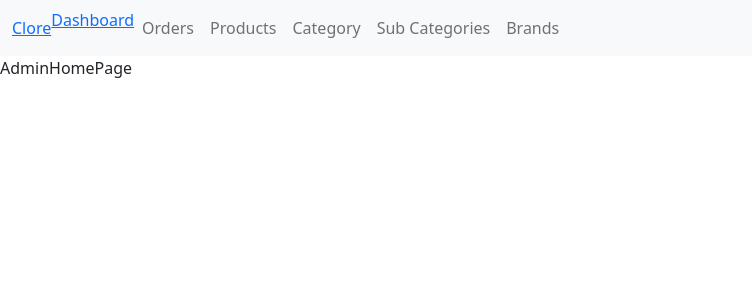
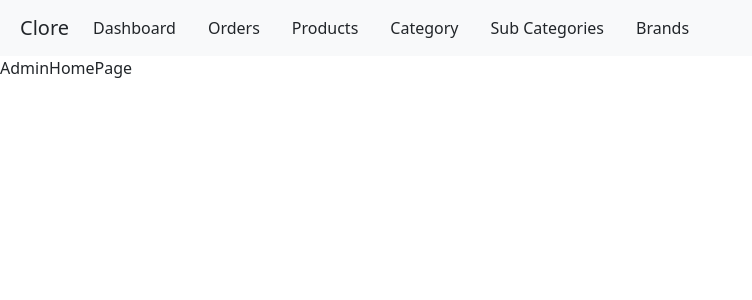
Before and after one commit to Piyush5527/CloreNew, a React (Create React App) app in the folder client/clore/: page /AdminHomePage in a window 1280 px wide. Shown: the top 300 px of the page, without its empty margins (0-752 px from the left). Built offline with nearby package versions, Linux system fonts and the light colour scheme.

Commit message:
admin side designs

```diff
--- a/client/clore/src/Components/Admin/AdminNavbar.js
+++ b/client/clore/src/Components/Admin/AdminNavbar.js
@@ -1,34 +1,35 @@
 import React, { Fragment } from 'react'
 import 'bootstrap/dist/css/bootstrap.min.css';
 import { NavLink } from 'react-router-dom';
+
 const AdminNavbar = () => {
     return (
         <Fragment>
             <nav class="navbar navbar-expand-lg bg-light">
                 <div class="container-fluid">
-                    <NavLink class="navbar-brand" to="/">Clore</NavLink>
+                    <NavLink className="navbar-brand text-dark mx-2" aria-current="page" to="/">Clore</NavLink>
                     <button class="navbar-toggler" type="button" data-bs-toggle="collapse" data-bs-target="#navbarNav" aria-controls="navbarNav" aria-expanded="false" aria-label="Toggle navigation">
                         <span class="navbar-toggler-icon"></span>
                     </button>
                     <div class="collapse navbar-collapse" id="navbarNav">
                         <ul class="navbar-nav">
                             <li class="nav-item">
-                                <NavLink class="nav-link active" aria-current="page" >Dashboard</NavLink>
+                                <a class="nav-link text-dark mx-2" aria-current="page" href={'/AdminHomePage'}>Dashboard</a>
                             </li>
                             <li class="nav-item">
-                                <a class="nav-link" href="#">Orders</a>
+                                <a class="nav-link text-dark mx-2" href="/ShowOrders">Orders</a>
                             </li>
                             <li class="nav-item">
-                                <a class="nav-link" href="#">Products</a>
+                                <a class="nav-link text-dark mx-2" href="/ShowProduct">Products</a>
                             </li>
                             <li class="nav-item">
-                                <a class="nav-link" href="#">Category</a>
+                                <a class="nav-link text-dark mx-2" href="/ShowCategory">Category</a>
                             </li>
                             <li class="nav-item">
-                                <a class="nav-link" href="#">Sub Categories</a>
+                                <a class="nav-link text-dark mx-2" href="/ShowSubCategory">Sub Categories</a>
                             </li>
                             <li class="nav-item">
-                                <a class="nav-link" href="#">Brands</a>
+                                <a class="nav-link text-dark mx-2" href="/ShowBrand">Brands</a>
                             </li>
 
                         </ul>
--- a/client/clore/src/Components/Admin/ShowBrand.js
+++ b/client/clore/src/Components/Admin/ShowBrand.js
@@ -1,6 +1,7 @@
 import React, { Fragment, useEffect, useState } from 'react'
 import { NavLink } from 'react-router-dom';
 import AddBrand from './AddBrand';
+import AdminNavbar from './AdminNavbar';
 
 const ShowBrand = () => {
 
@@ -47,6 +48,7 @@ const ShowBrand = () => {
 
   return (
     <div>
+      <AdminNavbar/>
       <NavLink to={"/AddBrand"}>Brands</NavLink><br></br>
       {list.map((item)=>{
         return (<>
--- a/client/clore/src/Components/Admin/ShowCategory.js
+++ b/client/clore/src/Components/Admin/ShowCategory.js
@@ -1,6 +1,7 @@
 import React, { Fragment, useEffect, useState } from 'react'
 import { NavLink } from 'react-router-dom';
 import AddCategory from './AddCategory';
+import AdminNavbar from './AdminNavbar';
 
 const ShowCategory = () => {
 
@@ -46,6 +47,7 @@ const ShowCategory = () => {
 
   return (
     <div>
+      <AdminNavbar/>
       <NavLink to={"/AddCategory"}>Add Category</NavLink><br></br>
       {list.map((item)=>{
         return (<>
--- a/client/clore/src/Components/Admin/ShowOrders.js
+++ b/client/clore/src/Components/Admin/ShowOrders.js
@@ -1,5 +1,6 @@
 import React, {useState, useNavigate, useEffect} from 'react'
 import { NavLink } from 'react-router-dom';
+import AdminNavbar from './AdminNavbar';
 
 const ShowOrders = () => {
 
@@ -31,6 +32,7 @@ const ShowOrders = () => {
 
     return (
         <div>
+            <AdminNavbar/>
              <table class="table">
           <thead>
             <tr>
--- a/client/clore/src/Components/Admin/ShowProduct.js
+++ b/client/clore/src/Components/Admin/ShowProduct.js
@@ -1,5 +1,6 @@
 import React, { useEffect, useState } from 'react'
 import { NavLink, useNavigate } from 'react-router-dom'
+import AdminNavbar from './AdminNavbar'
 
 
 const ShowProduct = () => {
@@ -53,6 +54,7 @@ const ShowProduct = () => {
 
   return (
     <div>
+      <AdminNavbar/>
         <NavLink to={"/AddProduct"}>Add Product</NavLink><br></br><br></br>
       {
         list.length>0?
--- a/client/clore/src/Components/Admin/ShowSubCategory.js
+++ b/client/clore/src/Components/Admin/ShowSubCategory.js
@@ -1,6 +1,7 @@
 import React, { Fragment, useEffect, useState } from 'react'
 import { NavLink } from 'react-router-dom';
 import AddCategory from './AddCategory';
+import AdminNavbar from './AdminNavbar';
 
 const ShowSubCategory = () => {
 
@@ -46,6 +47,7 @@ const ShowSubCategory = () => {
 
   return (
     <div>
+      <AdminNavbar/>
       <NavLink to={"/AddSubCategory"}>Add Sub Category</NavLink><br></br>
       {list.map((item)=>{
         return (<>
```
